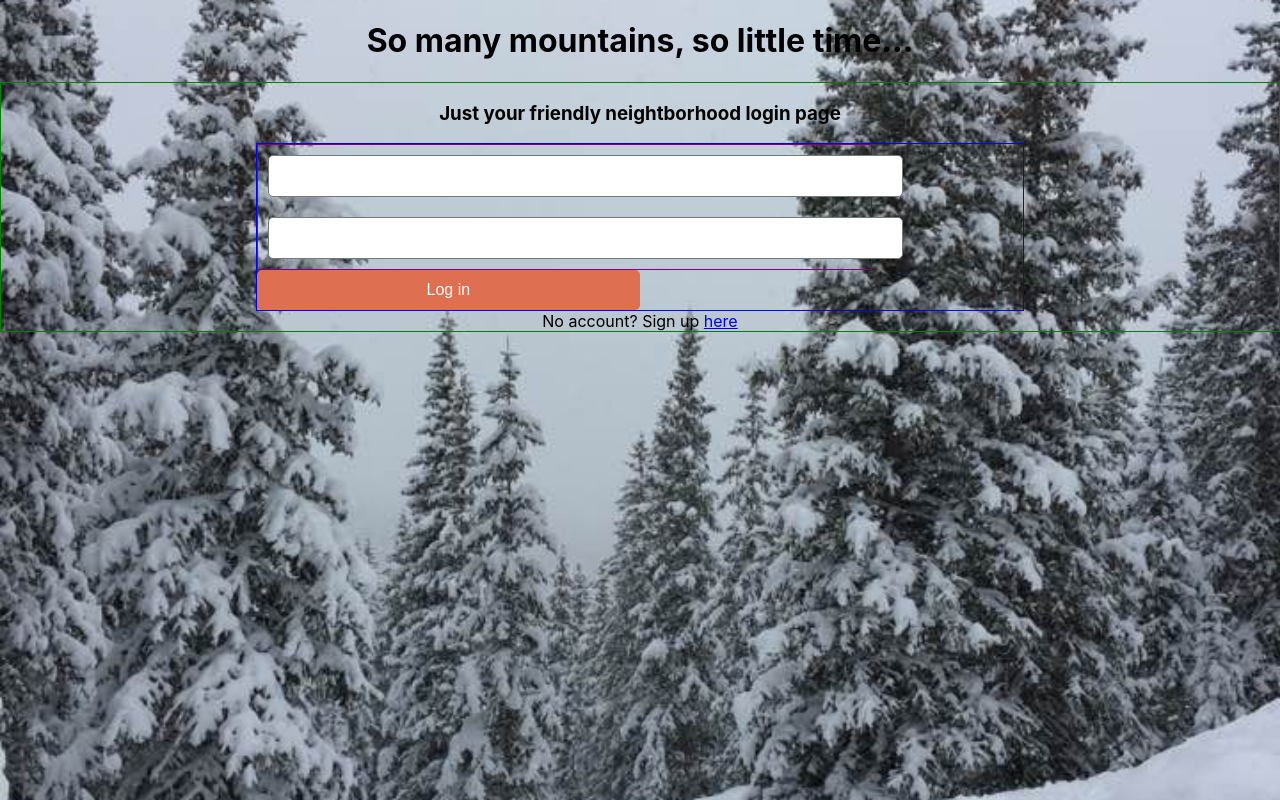
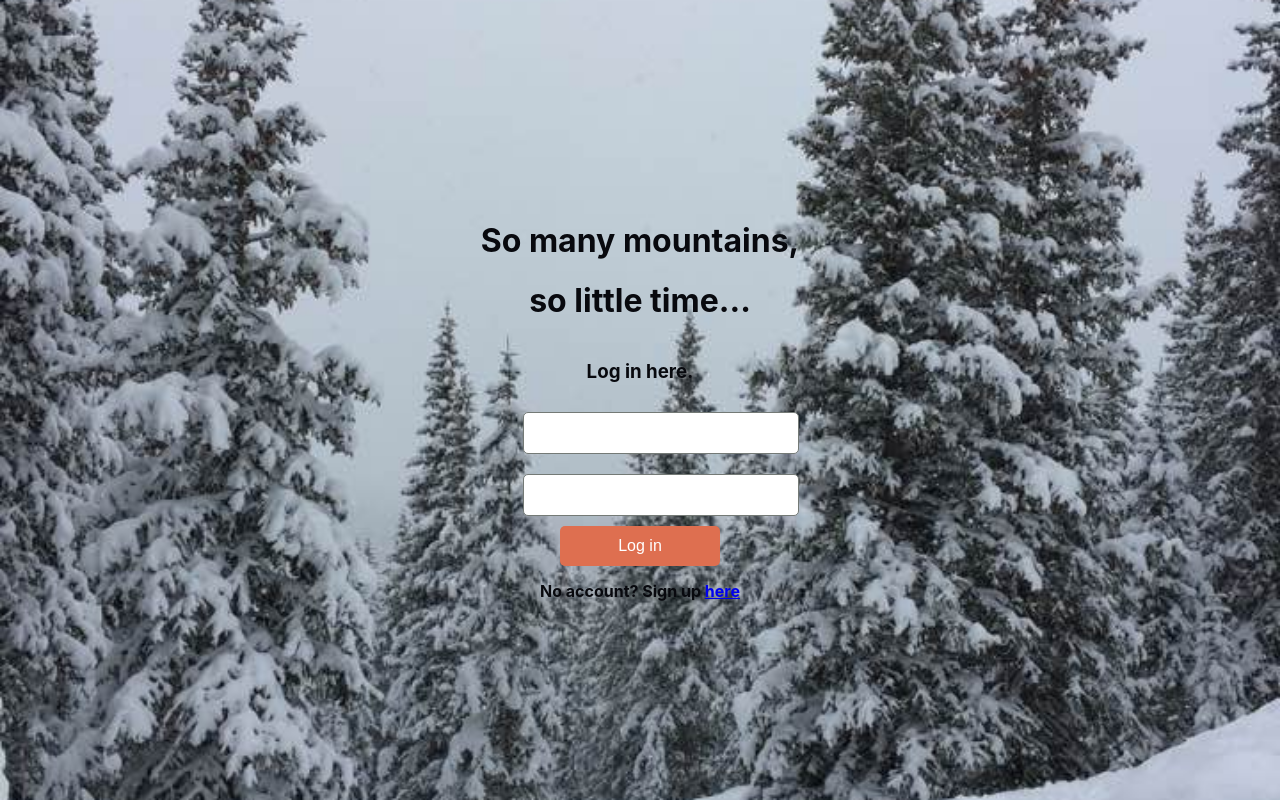
Before and after one commit to JulieGumerman/snowboardy-app, a React (Create React App) app: page / in a window 1280 px wide. Built offline with nearby package versions, Linux system fonts and the light colour scheme.

Commit message:
flexbox adjustments

```diff
--- a/src/App.js
+++ b/src/App.js
@@ -9,7 +9,8 @@ import Mountains from "./components/Mountains";
 function App() {
   return (
     <div className="App">
-      <h1>So many mountains, so little time... </h1>
+      <h1>So many mountains,</h1>
+      <h1>so little time... </h1>
       <Route exact path="/" component={Login}/>
       <Route exact path="/register" component={Register} />
       <Route path="/mountains" component={Mountains} />
--- a/src/App.scss
+++ b/src/App.scss
@@ -1,6 +1,7 @@
 /***********variables ***************/
 $border: #747a76;
 $contrast: #de6f50;
+$text: #08090e;
 
 /**********mixins************/
 @mixin button-style {
@@ -24,6 +25,9 @@ body {
   height: 100vh;
   background-image: url("./images/powder-day.jpg");
   background-size: cover;
+  justify-content: center;
+  align-items: center;
+  color: $text;
 }
 .App {
   text-align: center;
@@ -33,8 +37,8 @@ body {
 .content-wrapper {
   display: flex;
   flex-direction: column;
-  border: 1px green solid;
   align-content: center;
+  justify-content: center;
 
 }
 
@@ -50,19 +54,17 @@ input {
 /*********login and register pages******/
 
 .log-reg-form {
-  border: 1px blue solid;
   display: flex;
   justify-content: center;
-  // align-items: center;
+  align-items: center;
   flex-direction: column;
-  width: 60%;
-  margin: 0 auto;
+  width: 100%;
 
-  .form-holder{
-    border: 1px purple solid;
+  .form-holder {
     display: flex;
     justify-content: center;
     flex-direction: column;
+    align-items: center;
     flex-wrap: wrap;
     width: 80%;
 
@@ -77,9 +79,14 @@ input {
     @include button-style;
     width: 50%;
   }
+
+
 }
 
-
+  .info-text {
+    padding-top: 15px;
+    font-weight: bold;
+  }
 /**************mountains page**********/
 .mntn-form {
   border: red 1px solid;
@@ -87,7 +94,7 @@ input {
   flex-direction: column;
   justify-content: center;
   align-items: center;
-  width: 80%;
+  width: 90%;
   margin: 0 auto;
 
   input {
--- a/src/components/Login.js
+++ b/src/components/Login.js
@@ -22,7 +22,7 @@ const Login = props => {
 
     return (
         <div className="content-wrapper">
-            <h3>Just your friendly neightborhood login page</h3>
+            <h3>Log in here.</h3>
 
                 <form className="log-reg-form" onSubmit={e => handleSubmit(e, user)}>
                     <div className="form-holder">
@@ -42,7 +42,7 @@ const Login = props => {
                     <button className="log-reg-button">Log in</button>
                 </form>
 
-            <div>No account? Sign up <Link to="/register">here</Link></div>
+            <div className="info-text">No account? Sign up <Link to="/register">here</Link></div>
         </div>
     );
 }
--- a/src/components/Mountains.js
+++ b/src/components/Mountains.js
@@ -52,7 +52,6 @@ const Mountains = () => {
 
     return (
         <div className="content-wrapper">
-            <h3>I do luvv dose mountains!!!</h3>
             <form className="mntn-form" onSubmit={(e) => handleSubmit(e, newMountain)}>
                 <input
                     placeholder="mountain name"
--- a/src/components/Register.js
+++ b/src/components/Register.js
@@ -26,7 +26,7 @@ const Register = (props) => {
 
     return (
         <div className="content-wrapper">
-            Haii register screen!
+            Register here.
             <form className="log-reg-form" onSubmit={e => handleSubmit(e, newUser)}>
                 <div className="form-holder">
                 <input
@@ -46,7 +46,7 @@ const Register = (props) => {
                 </div>
                 <button className="log-reg-button">Register</button>
             </form>
-            <div>Already registered? Go <Link to="/">here</Link></div>
+            <div className="info-text">Already registered? Go <Link to="/">here</Link></div>
         </div>
     );
 }
```
